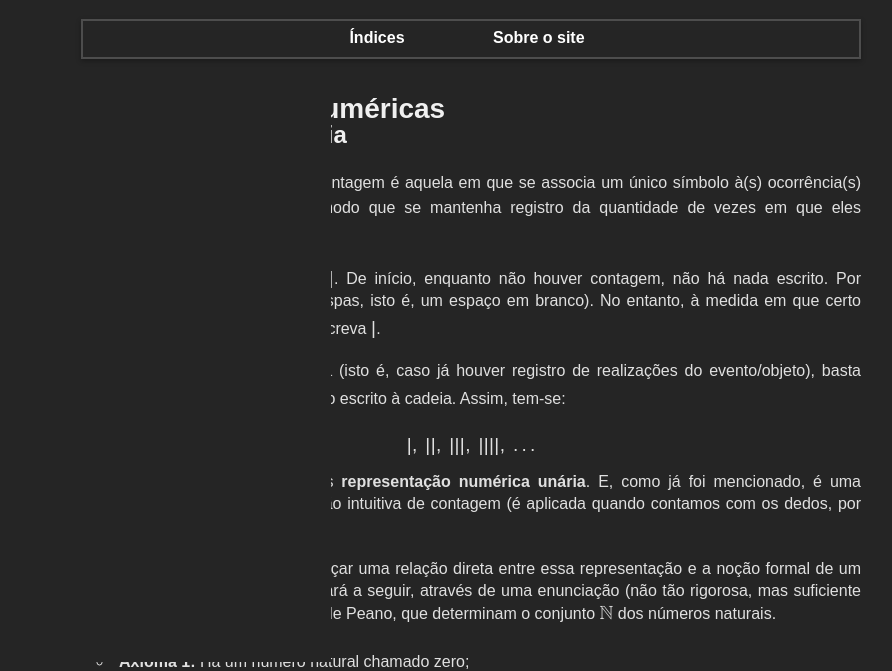
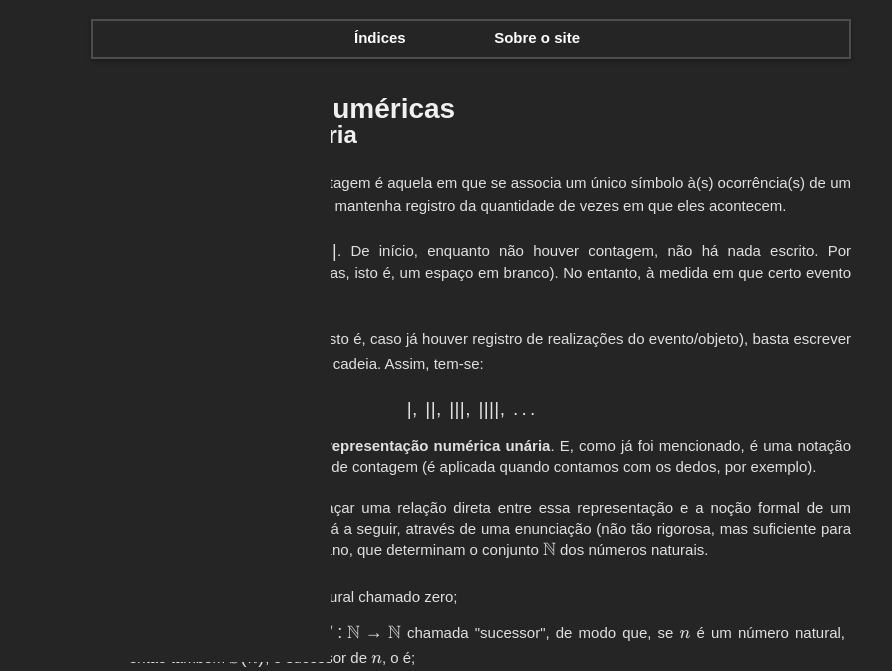
Before and after one commit to bragabreno/bragabreno.github.io, a plain HTML site: page index.html in a window 1280 px wide. Shown: the part 138-809 px from the top of the page, without its empty margins (169-1061 px from the left). Drawn offline with nearby package versions, Linux system fonts and the light colour scheme.

Commit message:
Update style.css

```diff
--- a/style.css
+++ b/style.css
@@ -21,14 +21,14 @@ body {
     background-color: var(--background-color);
     color: var(--primary-color);
     padding: 20px;
-    max-width: 820px;
+    max-width: 800px;
     margin: 0 auto;
 }
 
 /* Paragraph */
 p {
     margin: 20px 0;
-    font-size: 16px;
+    font-size: 15px;
 }
 
 /* Text Styles */
@@ -50,7 +50,7 @@ ul {
 }
 
 ul li {
-    font-size: 16px;
+    font-size: 15px;
     padding: 6px;
     margin-left: 12px;
     margin-bottom: 3px;
@@ -160,11 +160,11 @@ sup a:hover {
 
 /* Head Menu */
 .head-menu {
-    width: 900px;
+    width: 800px;
     max-width: 100%;
     height: 40px;
     background-color: var(--background-color);
-    top: 10px;
+    top: 3px;
     position: sticky;
     left: 0;
     z-index: 100;
```
